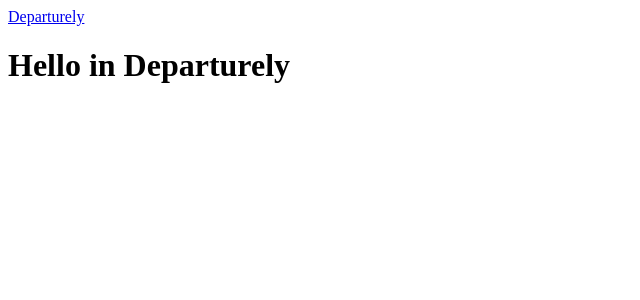
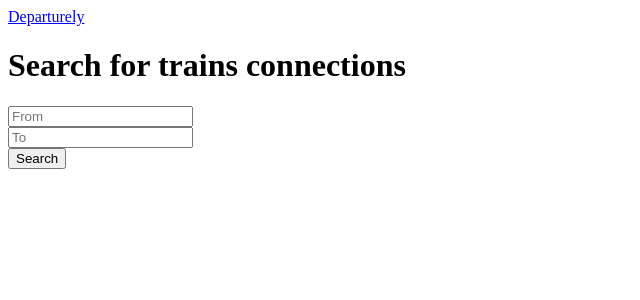
Before and after one commit to meaboutsoftware/departurely, a Next.js app: page / in a window 1280 px wide. Shown: the top 300 px of the page, without its empty margins (0-640 px from the left). Built offline with nearby package versions, Linux system fonts and the light colour scheme.

Commit message:
feat: add search form to home page

```diff
--- a/pages/index.tsx
+++ b/pages/index.tsx
@@ -1,5 +1,6 @@
 import React from "react";
 import Head from "next/head";
+import SearchForm from "@/components/home/search-form";
 
 export default function Home() {
   return (
@@ -11,7 +12,7 @@ export default function Home() {
           content="Your new way to find connections between trains in Switzerland"
         />
       </Head>
-      <h1>Hello in Departurely</h1>
+      <SearchForm />
     </>
   );
 }
```
